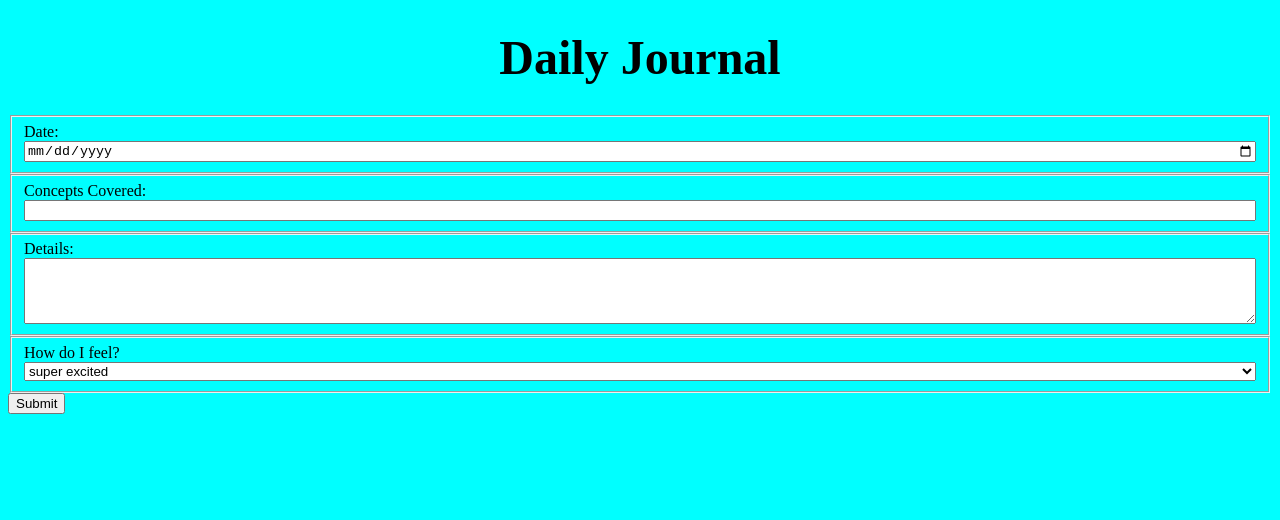
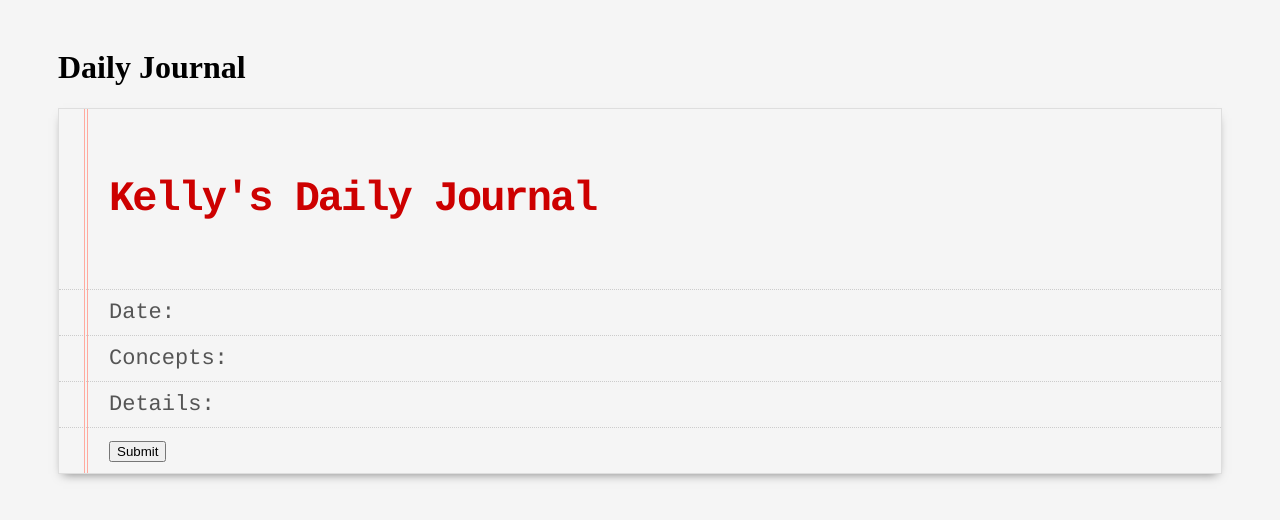
Before and after one commit to kellycoles/daily-Journal, a plain HTML site: page src/index.html in a window 1280 px wide. Drawn offline with Linux system fonts and the light colour scheme.

Commit message:
began styling paper effect

```diff
--- a/src/index.html
+++ b/src/index.html
@@ -14,32 +14,31 @@
 <body>
 
   <h1>Daily Journal</h1>
-  <form>
-    <fieldset>
-        <label for="journal_date">Date:</label>
-      <input type="date">
-    </fieldset>
-    <fieldset class="concepts">
+  <form action="">
+    <ul class="list">
+        <li>
 
-      <label for="concepts_covered">Concepts Covered:</label>
-        <input type="text">
-    </fieldset>
-    <fieldset>
-      <label for="concept_details">Details:</label>
-      <textarea name="details" cols="20" rows="4"></textarea>
-    </fieldset>
-    <fieldset>
-      <label for="mood">How do I feel?</label>
-      <select class="mood" name="mood">
-        <option value="5" selected="selected">super excited</option>
-        <option value="4">a little excited</option>
-        <option value="3">eh</option>
-        <option value="2">sad</option>
-        <option value="1">super stressed</option>
-      </select>
-    </fieldset>
-    <input type="submit" name="submit" class="submit" value="Submit">
-  </form>
+
+            <h4>Kelly&apos;s Daily Journal</h4>
+        </li>
+        <li>
+            <label for="journalDate">Date:</label>
+        <li>
+            <label for="conceptsCovered">Concepts:</label>
+
+        </li>
+        <li class="formfield">
+            <label for="conceptDetails">Details:</label>
+
+        </li>
+
+
+        </li>
+        <li>
+            <input type="submit" name="submit" class="submit" value="Submit">
+        </li>
+    </ul>
+</form>
 
 </body>
 
--- a/src/styles/journal.css
+++ b/src/styles/journal.css
@@ -1,13 +1,44 @@
-html{
-    background-color: aqua;
-}
-h1 {
-    text-align: center;
-    margin: 30px auto;
-    font-size: 3em;
+body {
+    background-color :#f5f5f5;
+    padding: 20px 50px;
   }
+  h4 {
+    color: #cd0000;
+    font-size: 42px;
+    letter-spacing: -2px;
+    text-align: left;
+  }
+  .list {
+    color: #555;
+    font-size: 22px;
+    padding: 0 ;
+    font-family: courier, monospace;
+    border: 1px solid #dedede;
+    position: relative;
+    box-shadow: 0 5px 10px -5px rgba(0,0,0,0.5);
+  }
+  .list li {
+    list-style: none;
+    border-bottom: 1px dotted #ccc;
+    overflow: hidden;
+    white-space: nowrap;
+    text-overflow: ellipsis;
+    padding: 10px 5px 10px 50px;
+    text-transform: capitalize;
+  }
+  .list li:hover {
+    background-color: #eee;
 
-  fieldset {
-  display: flex;
-  flex-direction: column;
   }
+  .list li:last-child {
+    border-bottom: 0;
+  }
+  .list:before {
+    content: "";
+    border-left: 1px solid #ffaa9f;
+    border-right: 1px solid #ffaa9f;
+    width: 2px;
+    position: absolute;
+    height: 100%;
+    left: 25px;
+  }
```
